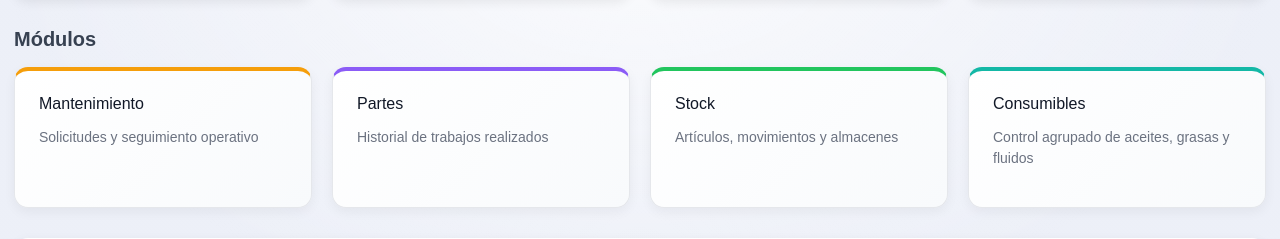
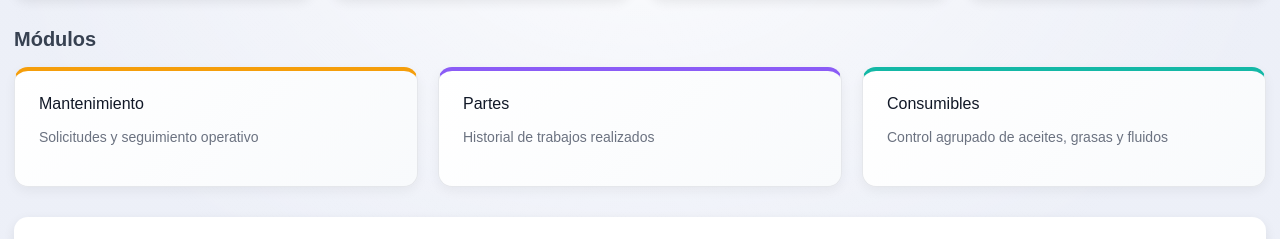
Before and after one commit to miguelkenny/adl-app, a SvelteKit app: page / in a window 1280 px wide. Shown: the part 473-712 px from the top of the page. Built offline with nearby package versions, Linux system fonts and the light colour scheme; no server answers; sample sign-in values are in the browser's storage.

Commit message:
first commit

```diff
--- a/src/routes/+page.svelte
+++ b/src/routes/+page.svelte
@@ -151,10 +151,12 @@
 			<p>Historial de trabajos realizados</p>
 		</a>
 
-		<a href="/stock" class="card stock">
-			<h2>Stock</h2>
-			<p>Artículos, movimientos y almacenes</p>
-		</a>
+		{#if usuario?.rol === 'admin' || usuario?.rol === 'supervisor'}
+			<a href="/stock" class="card stock">
+				<h2>Stock</h2>
+				<p>Artículos, movimientos y almacenes</p>
+			</a>
+		{/if}
 
 		<a href="/stock/consumibles" class="card consumibles">
 			<h2>Consumibles</h2>
```
Also changed, not shown: src/routes/stock/+page.svelte (+9 -0 lines).
